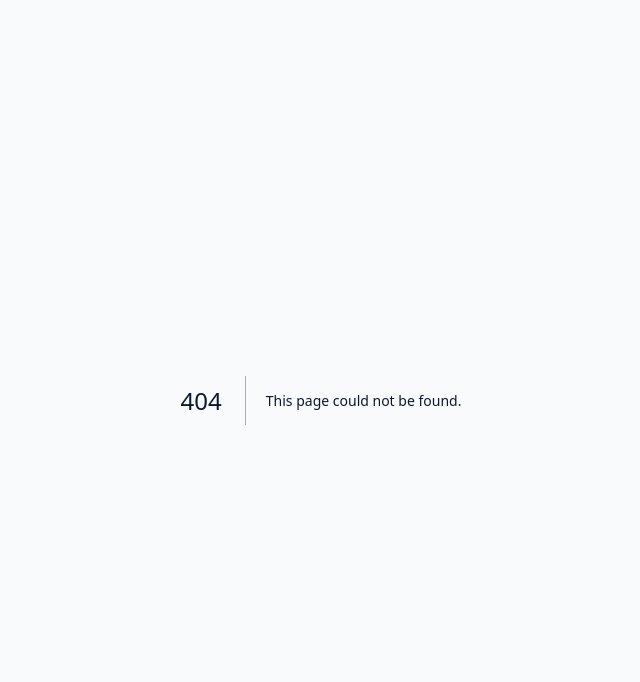
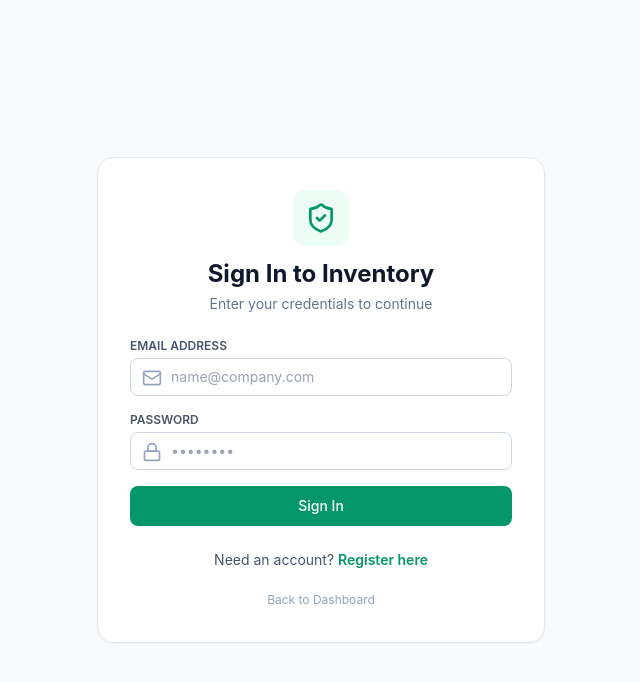
Before and after one commit to dpeacedigital/inventory-app, a Next.js app: page /login in a window 1280 px wide. Before the commit this address had no page. Shown: the top 682 px of the page, without its empty margins (319-959 px from the left). Built offline with nearby package versions, Linux system fonts and the light colour scheme.

Commit message:
Add login and registration page component

```diff
--- /dev/null
+++ b/src/app/login/page.tsx
@@ -0,0 +1,162 @@
+"use client";
+
+import { useState } from "react";
+import { useRouter } from "next/navigation";
+import Link from "next/link";
+import { Lock, Mail, User, ShieldCheck } from "lucide-react";
+
+export default function LoginPage() {
+  const router = useRouter();
+  const [isRegister, setIsRegister] = useState(false);
+  const [name, setName] = useState("");
+  const [email, setEmail] = useState("");
+  const [password, setPassword] = useState("");
+  const [role, setRole] = useState("STAFF");
+  const [error, setError] = useState("");
+
+  const handleSubmit = async (e: React.FormEvent) => {
+    e.preventDefault();
+    setError("");
+
+    const endpoint = isRegister ? "/api/auth/register" : "/api/auth/login";
+    const payload = isRegister ? { name, email, password, role } : { email, password };
+
+    try {
+      const res = await fetch(endpoint, {
+        method: "POST",
+        headers: { "Content-Type": "application/json" },
+        body: JSON.stringify(payload),
+      });
+
+      const data = await res.json();
+      if (res.ok) {
+        if (isRegister) {
+          setIsRegister(false);
+          alert("Account created successfully! Please log in.");
+        } else {
+          router.push("/");
+          router.refresh();
+        }
+      } else {
+        setError(data.error || "Authentication failed");
+      }
+    } catch {
+      setError("An unexpected error occurred");
+    }
+  };
+
+  return (
+    <div className="min-h-screen bg-slate-50 flex items-center justify-center p-4">
+      <div className="w-full max-w-md bg-white border border-slate-200 rounded-2xl shadow-sm p-8">
+        <div className="text-center mb-6">
+          <div className="inline-flex p-3 bg-emerald-50 text-emerald-600 rounded-xl mb-3">
+            <ShieldCheck className="w-8 h-8" />
+          </div>
+          <h1 className="text-2xl font-bold text-slate-900">
+            {isRegister ? "Create an Account" : "Sign In to Inventory"}
+          </h1>
+          <p className="text-sm text-slate-500 mt-1">
+            {isRegister ? "Register an admin, staff or customer profile" : "Enter your credentials to continue"}
+          </p>
+        </div>
+
+        {error && (
+          <div className="mb-4 p-3 rounded-lg bg-red-50 text-red-700 text-sm border border-red-200">
+            {error}
+          </div>
+        )}
+
+        <form onSubmit={handleSubmit} className="space-y-4">
+          {isRegister && (
+            <div>
+              <label className="block text-xs font-semibold uppercase text-slate-600 mb-1">Full Name</label>
+              <div className="relative">
+                <User className="w-5 h-5 text-slate-400 absolute left-3 top-2.5" />
+                <input
+                  required
+                  type="text"
+                  placeholder="John Doe"
+                  value={name}
+                  onChange={(e) => setName(e.target.value)}
+                  className="w-full pl-10 pr-4 py-2 border border-slate-300 rounded-lg text-sm focus:ring-2 focus:ring-emerald-500 outline-none"
+                />
+              </div>
+            </div>
+          )}
+
+          <div>
+            <label className="block text-xs font-semibold uppercase text-slate-600 mb-1">Email Address</label>
+            <div className="relative">
+              <Mail className="w-5 h-5 text-slate-400 absolute left-3 top-2.5" />
+              <input
+                required
+                type="email"
+                placeholder="name@company.com"
+                value={email}
+                onChange={(e) => setEmail(e.target.value)}
+                className="w-full pl-10 pr-4 py-2 border border-slate-300 rounded-lg text-sm focus:ring-2 focus:ring-emerald-500 outline-none"
+              />
+            </div>
+          </div>
+
+          <div>
+            <label className="block text-xs font-semibold uppercase text-slate-600 mb-1">Password</label>
+            <div className="relative">
+              <Lock className="w-5 h-5 text-slate-400 absolute left-3 top-2.5" />
+              <input
+                required
+                type="password"
+                placeholder="••••••••"
+                value={password}
+                onChange={(e) => setPassword(e.target.value)}
+                className="w-full pl-10 pr-4 py-2 border border-slate-300 rounded-lg text-sm focus:ring-2 focus:ring-emerald-500 outline-none"
+              />
+            </div>
+          </div>
+
+          {isRegister && (
+            <div>
+              <label className="block text-xs font-semibold uppercase text-slate-600 mb-1">Role</label>
+              <select
+                value={role}
+                onChange={(e) => setRole(e.target.value)}
+                className="w-full px-3 py-2 border border-slate-300 rounded-lg text-sm bg-white"
+              >
+                <option value="STAFF">Staff (Sales & Inventory)</option>
+                <option value="ADMIN">Admin (Full Control)</option>
+                <option value="CUSTOMER">Customer</option>
+              </select>
+            </div>
+          )}
+
+          <button
+            type="submit"
+            className="w-full py-2.5 bg-emerald-600 hover:bg-emerald-700 text-white font-medium rounded-lg text-sm transition mt-2"
+          >
+            {isRegister ? "Register Account" : "Sign In"}
+          </button>
+        </form>
+
+        <div className="mt-6 text-center text-sm text-slate-600">
+          {isRegister ? "Already have an account? " : "Need an account? "}
+          <button
+            type="button"
+            onClick={() => {
+              setIsRegister(!isRegister);
+              setError("");
+            }}
+            className="text-emerald-600 font-semibold hover:underline"
+          >
+            {isRegister ? "Sign In" : "Register here"}
+          </button>
+        </div>
+
+        <div className="mt-4 text-center">
+          <Link href="/" className="text-xs text-slate-400 hover:underline">
+            Back to Dashboard
+          </Link>
+        </div>
+      </div>
+    </div>
+  );
+}
```
